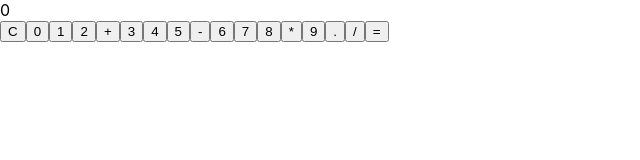
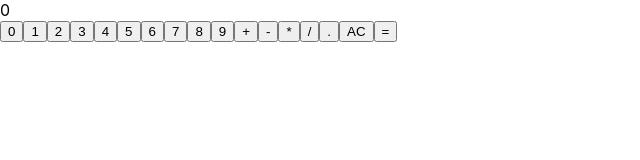
Before and after one commit to Max-OSSoftware/react-calculator, a React (Create React App) app: page / in a window 1280 px wide. Shown: the top 160 px of the page, without its empty margins (0-640 px from the left). Built offline with nearby package versions, Linux system fonts and the light colour scheme.

Commit message:
Refactor handleInput and calculateResult functions

```diff
--- a/public/index.html
+++ b/public/index.html
@@ -39,5 +39,7 @@
       To begin the development, run `npm start` or `yarn start`.
       To create a production bundle, use `npm run build` or `yarn build`.
     -->
+
+    <script src="https://cdn.freecodecamp.org/testable-projects-fcc/v1/bundle.js"></script>
   </body>
 </html>
--- a/src/App.js
+++ b/src/App.js
@@ -1,77 +1,100 @@
 import React, { useState } from 'react';
 
-const App = () => {
-  const [display, setDisplay] = useState('0');
-  const [lastActionWasCalculation, setLastActionWasCalculation] = useState(false);
 
-  const handleInput = (value) => {
+const handleInput = (value, display, setDisplay) => {
   // Prevent multiple leading zeros
-    if (lastActionWasCalculation && !['+', '-', '*', '/'].includes(value)) {
-      setDisplay(value);
-      setLastActionWasCalculation(false);
+  if (value === '0' && display === '0') {
     return;
   }
+
+  // Prevent leading zero after operator
+  if (['+', '-', '*', '/'].includes(value) && display.endsWith('0') && display.endsWith('0 ')) {
+    return;
+  } else if (['+', '-', '*', '/'].includes(value) && display.endsWith('0')) { // Prevent leading zero before decimal
+    return;
+  }
+  // Handle decimal point
+  if (value === '.') {
+    if (display.endsWith('.') || (display.includes('.') && display.split(' ').pop().includes('.'))) {
+      // Prevent two decimals in one number
+      return;
+    }
+  }
+
+
+
+
+  // Handle operators
   if (['+', '-', '*', '/'].includes(value)) {
     if (['+', '-', '*', '/'].includes(display.slice(-1))) {
       // Replace the last operator with the new one
       setDisplay(display.slice(0, -1) + value);
     } else {
-        setDisplay(display + ' ' + value + ' ');
+      setDisplay(display + value);
     }
-      return;
+  } else {
+    // Update display for numbers and decimal points
+    setDisplay(display === '0' ? value : display + value);
   }
+};
 
-    // Handle decimal point
-    if (value === '.') {
-      if (display.includes('.') && !display.includes(' ')) {
-        // Prevent two decimals in one number
-        return;
-      } else if (display.slice(-1) === ' ') {
-        // Add a leading zero if decimal is the first in a new number
-        setDisplay(display + '0.');
-        return;
+
+const calculateResult = (display, setDisplay) => {
+  try {
+    // Split the display string into an array of numbers and operators
+    const tokens = display.split(' ');
+
+    // Apply the order of operations: multiplication and division first, then addition and subtraction
+    let result = parseFloat(tokens[0]);
+    for (let i = 1; i < tokens.length; i += 2) {
+      const operator = tokens[i];
+      const operand = parseFloat(tokens[i + 1]);
+
+      if (operator === '*') {
+        result *= operand;
+      } else if (operator === '/') {
+        result /= operand;
+      } else if (operator === '+') {
+        result += operand;
+      } else if (operator === '-') {
+        result -= operand;
       }
     }
 
-    // Update display for other inputs
-    setDisplay(display === '0' ? value : display + value);
-  };
-
-  const calculateResult = () => {
-    try {
-      // Replace the use of eval with a safer method
-      const result = eval(`"use strict"; (${display})`);
     setDisplay(String(result));
   } catch (error) {
     setDisplay('Error');
   }
 };
 
-  const clearDisplay = () => {
-    setDisplay('0');
-  };
+
+
+
+const App = () => {
+  const [display, setDisplay] = useState('0');
 
   return (
       <div id="calculator">
           <div id="display">{display}</div>
-      <button id="clear" onClick={clearDisplay}>C</button>
-      <button id="zero" onClick={() => handleInput('0')}>0</button>
-      <button id="one" onClick={() => handleInput('1')}>1</button>
-      <button id="two" onClick={() => handleInput('2')}>2</button>
-      <button id="add" onClick={() => handleInput('+')}>+</button>
-      <button id="three" onClick={() => handleInput('3')}>3</button>
-      <button id="four" onClick={() => handleInput('4')}>4</button>
-      <button id="five" onClick={() => handleInput('5')}>5</button>
-      <button id="subtract" onClick={() => handleInput('-')}>-</button>
-      <button id="six" onClick={() => handleInput('6')}>6</button>
-      <button id="seven" onClick={() => handleInput('7')}>7</button>
-      <button id="eight" onClick={() => handleInput('8')}>8</button>
-      <button id="multiply" onClick={() => handleInput('*')}>*</button>
-      <button id="nine" onClick={() => handleInput('9')}>9</button>
-      <button id="decimal" onClick={() => handleInput('.')}>.</button>
-      <button id="divide" onClick={() => handleInput('/')}>/</button>
-      <button id="equals" onClick={calculateResult}>=</button>
+        <button id="zero" onClick={() => handleInput('0', display, setDisplay)}>0</button>
+        <button id="one" onClick={() => handleInput('1', display, setDisplay)}>1</button>
+        <button id="two" onClick={() => handleInput('2', display, setDisplay)}>2</button>
+        <button id="three" onClick={() => handleInput('3', display, setDisplay)}>3</button>
+        <button id="four" onClick={() => handleInput('4', display, setDisplay)}>4</button>
+        <button id="five" onClick={() => handleInput('5', display, setDisplay)}>5</button>
+        <button id="six" onClick={() => handleInput('6', display, setDisplay)}>6</button>
+        <button id="seven" onClick={() => handleInput('7', display, setDisplay)}>7</button>
+        <button id="eight" onClick={() => handleInput('8', display, setDisplay)}>8</button>
+        <button id="nine" onClick={() => handleInput('9', display, setDisplay)}>9</button>
+        <button id="add" onClick={() => handleInput('+', display, setDisplay)}>+</button>
+        <button id="subtract" onClick={() => handleInput('-', display, setDisplay)}>-</button>
+        <button id="multiply" onClick={() => handleInput('*', display, setDisplay)}>*</button>
+        <button id="divide" onClick={() => handleInput('/', display, setDisplay)}>/</button>
+        <button id="decimal" onClick={() => handleInput('.', display, setDisplay)}>.</button>
+        <button id="clear" onClick={() => setDisplay('0')}>AC</button>
+        <button id="equals" onClick={() => calculateResult(display, setDisplay)}>=</button>
       </div>
   );
 };
+
 export default App;
```
Lines whose indentation alone changed are shown as unchanged.
